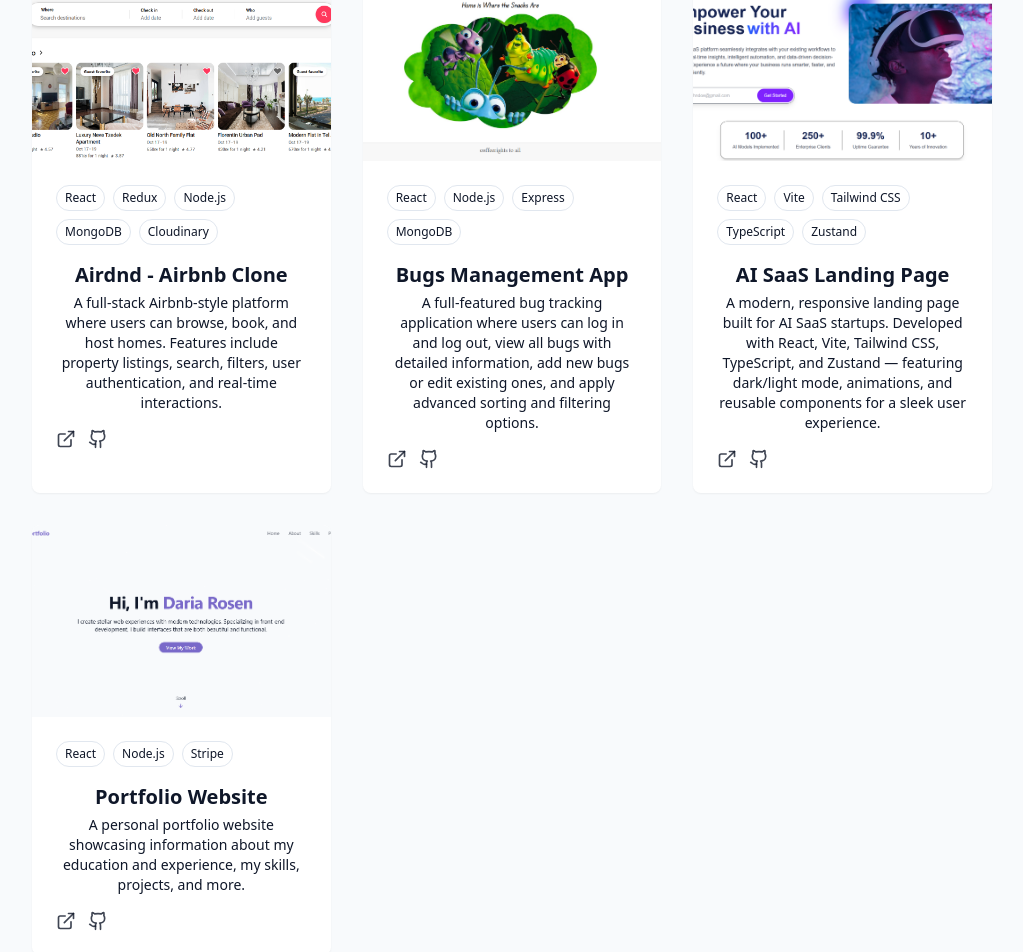
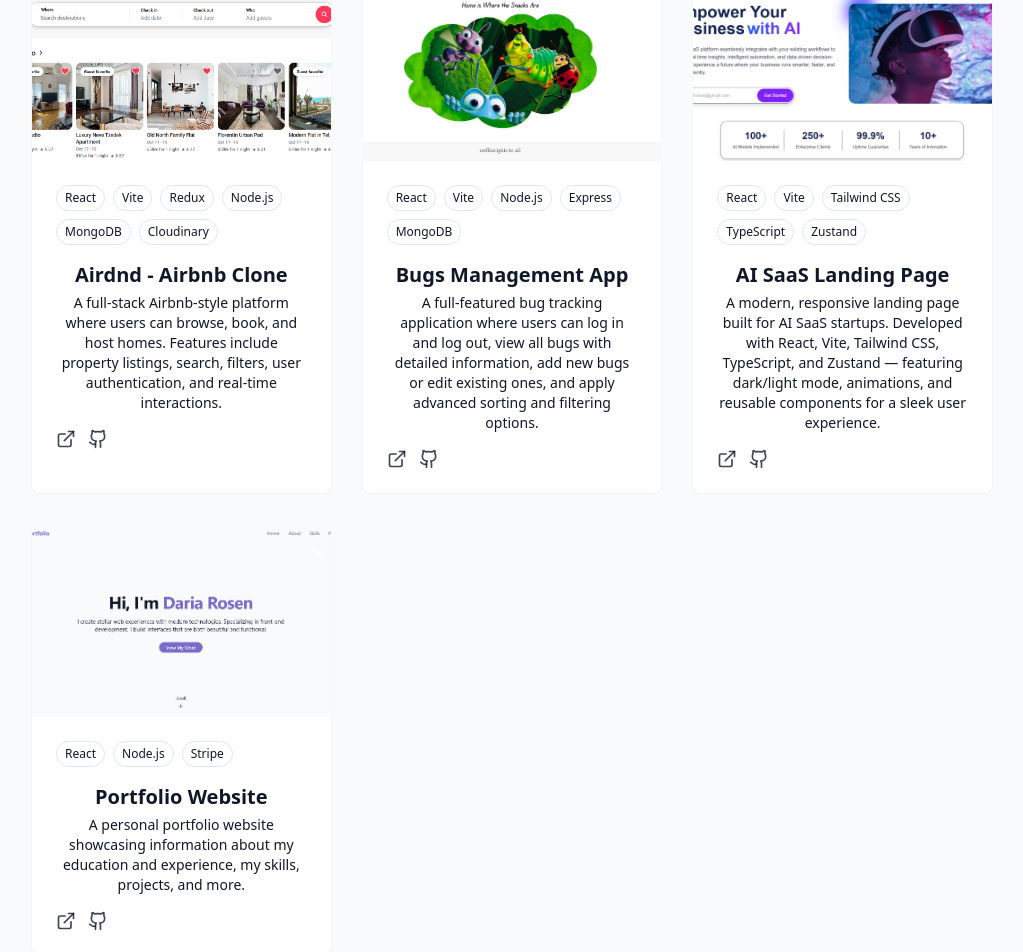
Before and after one commit to DariaRosen/Portfolio, a React (Vite) app: page / in a window 1280 px wide. Shown: the part 3513-4465 px from the top of the page, without its empty margins (128-1151 px from the left). Built offline with nearby package versions, Linux system fonts and the light colour scheme.

Commit message:
Add Vite tag

```diff
--- a/src/components/ProjectsSection.jsx
+++ b/src/components/ProjectsSection.jsx
@@ -7,7 +7,7 @@ const projects = [
         description:
             "A full-stack Airbnb-style platform where users can browse, book, and host homes. Features include property listings, search, filters, user authentication, and real-time interactions.",
         image: "/projects_imgs/Airdnd.PNG",
-        tags: ["React", "Redux", "Node.js", "MongoDB", "Cloudinary"],
+        tags: ["React", "Vite", "Redux", "Node.js", "MongoDB", "Cloudinary"],
         demoUrl: "https://airdnd-backend-w11x.onrender.com",
         githubUrl: "https://github.com/DariaRosen/Airdnd",
     },
@@ -17,7 +17,7 @@ const projects = [
         description:
             "A full-featured bug tracking application where users can log in and log out, view all bugs with detailed information, add new bugs or edit existing ones, and apply advanced sorting and filtering options.",
         image: "/projects_imgs/Bugs.jpg",
-        tags: ["React", "Node.js", "Express", "MongoDB"],
+        tags: ["React", "Vite", "Node.js", "Express", "MongoDB"],
         demoUrl: "https://missbugsproj-4.onrender.com/",
         githubUrl: "https://github.com/DariaRosen/MissBugsProj",
     },
```
